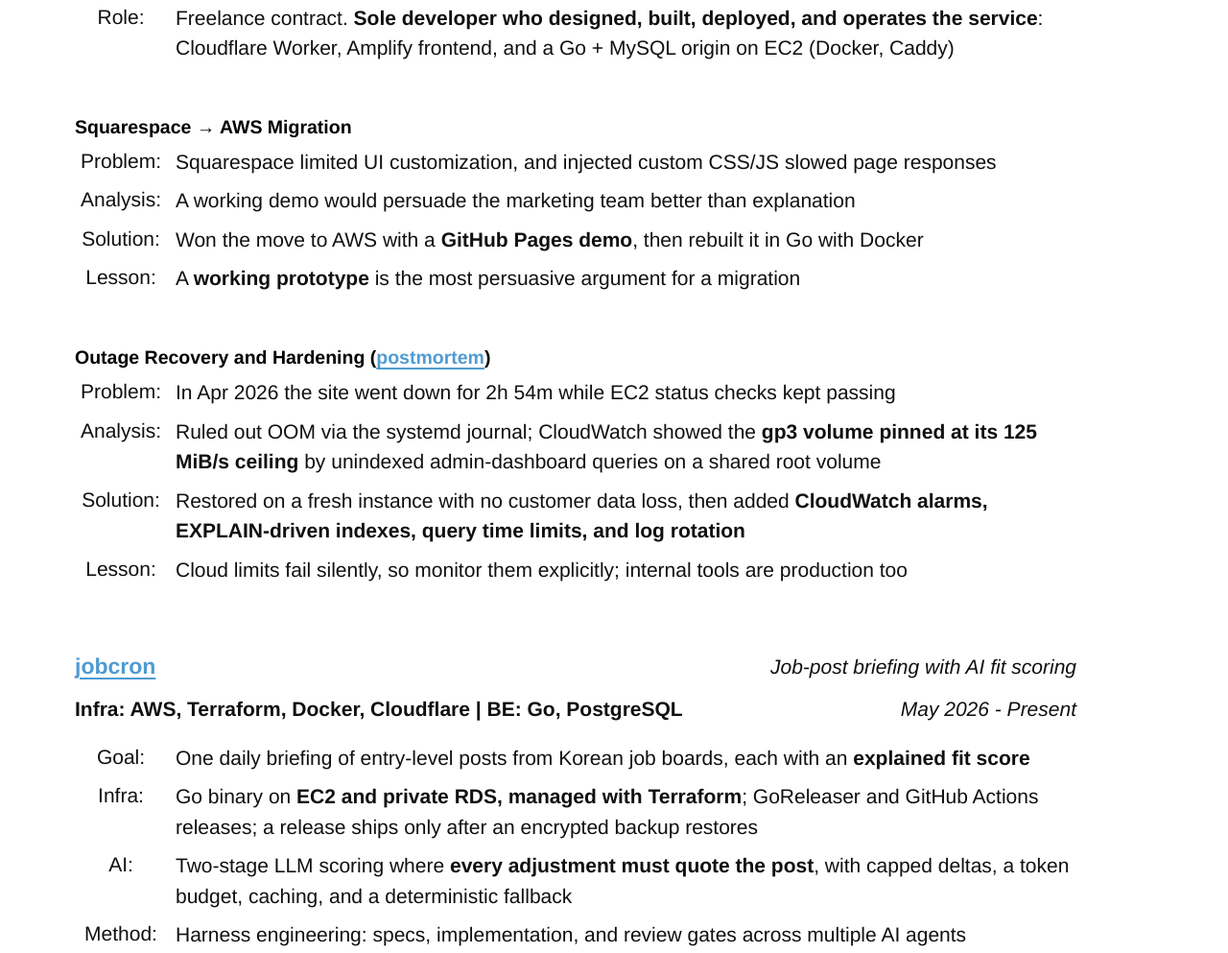
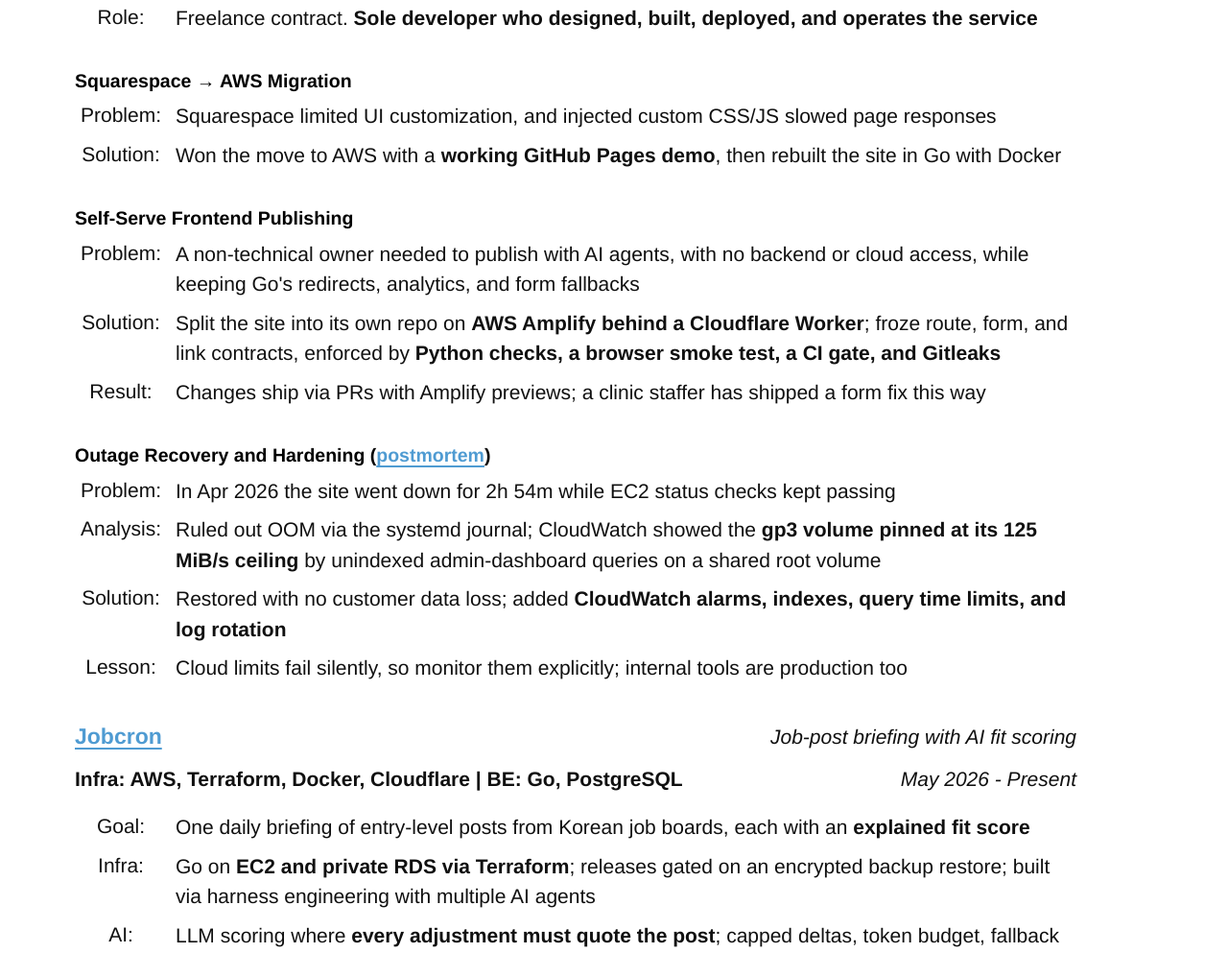
Before and after one commit to ohchanwu/jss-genr, a website: page resume/resume-en/resume-en.html in a window 1280 px wide. Shown: the part 514-1507 px from the top of the page at 96% size. Drawn offline with Linux system fonts and the light colour scheme.

Commit message:
snapshot before regenerating EN PDF: guardrails item, SSAFY/Kaggle details, MongoDB, Jobcron

```diff
--- a/resume/resume-en/resume-en.html
+++ b/resume/resume-en/resume-en.html
@@ -22,12 +22,12 @@
   --sp-h1: 26px;              /* name (h1) -> summary */
   --sp-section: 44px;         /* above a major section heading (h2) */
   --sp-section-body: 22px;    /* section heading -> its first content */
-  --sp-entry: 70px;           /* between project entries */
+  --sp-entry: 40px;           /* between project entries */
   --sp-entry-edu: 28px;       /* between education entries */
   --sp-role: 14px;            /* company line -> role line */
   --sp-roleline: 20px;        /* role line -> first labeled line */
   --sp-line: 9px;            /* between labeled lines */
-  --sp-subhead: 54px;         /* above an h4 sub-heading */
+  --sp-subhead: 38px;         /* above an h4 sub-heading */
   --sp-subhead-body: 8px;     /* h4 sub-heading -> its first labeled line (hugs it) */
   --sp-list-before: 14px;     /* before a bullet list */
   --sp-list-item: 5px;        /* between bullets */
@@ -426,25 +426,26 @@ a {
 <section class="entry">
 <div class="entry-row entry-company"><div class="entry-main"><a href="https://chaphysicaltherapy.com/">Cha Physical Therapy</a></div><div class="entry-side">Web app for an NYC physical therapy clinic</div></div>
 <div class="entry-row entry-role"><div class="entry-main"><strong>Infra: AWS, Docker, Cloudflare | BE: Go, MySQL | FE: JS, CSS, HTML</strong></div><div class="entry-side"><em>Aug 2025 - Present</em></div></div>
-<p class="labeled-line label-운영"><span class="line-label">Role</span><span class="label-body">Freelance contract. <strong>Sole developer who designed, built, deployed, and operates the service</strong>: Cloudflare Worker, Amplify frontend, and a Go + MySQL origin on EC2 (Docker, Caddy)</span></p>
+<p class="labeled-line label-운영"><span class="line-label">Role</span><span class="label-body">Freelance contract. <strong>Sole developer who designed, built, deployed, and operates the service</strong></span></p>
 <h4>Squarespace → AWS Migration</h4>
 <p class="labeled-line label-문제"><span class="line-label">Problem</span><span class="label-body">Squarespace limited UI customization, and injected custom CSS/JS slowed page responses</span></p>
-<p class="labeled-line label-분석"><span class="line-label">Analysis</span><span class="label-body">A working demo would persuade the marketing team better than explanation</span></p>
-<p class="labeled-line label-해결"><span class="line-label">Solution</span><span class="label-body">Won the move to AWS with a <strong>GitHub Pages demo</strong>, then rebuilt it in Go with Docker</span></p>
-<p class="labeled-line label-교훈"><span class="line-label">Lesson</span><span class="label-body">A <strong>working prototype</strong> is the most persuasive argument for a migration</span></p>
+<p class="labeled-line label-해결"><span class="line-label">Solution</span><span class="label-body">Won the move to AWS with a <strong>working GitHub Pages demo</strong>, then rebuilt the site in Go with Docker</span></p>
+<h4>Self-Serve Frontend Publishing</h4>
+<p class="labeled-line label-문제"><span class="line-label">Problem</span><span class="label-body">A non-technical owner needed to publish with AI agents, with no backend or cloud access, while keeping Go's redirects, analytics, and form fallbacks</span></p>
+<p class="labeled-line label-해결"><span class="line-label">Solution</span><span class="label-body">Split the site into its own repo on <strong>AWS Amplify behind a Cloudflare Worker</strong>; froze route, form, and link contracts, enforced by <strong>Python checks, a browser smoke test, a CI gate, and Gitleaks</strong></span></p>
+<p class="labeled-line label-결과"><span class="line-label">Result</span><span class="label-body">Changes ship via PRs with Amplify previews; a clinic staffer has shipped a form fix this way</span></p>
 <h4>Outage Recovery and Hardening (<a href="https://github.com/ohchanwu/cha-pt-postmortems/blob/main/2026-04-17/2026-04-17.md">postmortem</a>)</h4>
 <p class="labeled-line label-문제"><span class="line-label">Problem</span><span class="label-body">In Apr 2026 the site went down for 2h 54m while EC2 status checks kept passing</span></p>
 <p class="labeled-line label-분석"><span class="line-label">Analysis</span><span class="label-body">Ruled out OOM via the systemd journal; CloudWatch showed the <strong>gp3 volume pinned at its 125 MiB/s ceiling</strong> by unindexed admin-dashboard queries on a shared root volume</span></p>
-<p class="labeled-line label-해결"><span class="line-label">Solution</span><span class="label-body">Restored on a fresh instance with no customer data loss, then added <strong>CloudWatch alarms, EXPLAIN-driven indexes, query time limits, and log rotation</strong></span></p>
+<p class="labeled-line label-해결"><span class="line-label">Solution</span><span class="label-body">Restored with no customer data loss; added <strong>CloudWatch alarms, indexes, query time limits, and log rotation</strong></span></p>
 <p class="labeled-line label-교훈"><span class="line-label">Lesson</span><span class="label-body">Cloud limits fail silently, so monitor them explicitly; internal tools are production too</span></p>
 </section>
 <section class="entry">
-<div class="entry-row entry-company"><div class="entry-main"><a href="https://github.com/ohchanwu/jobcron">jobcron</a></div><div class="entry-side">Job-post briefing with AI fit scoring</div></div>
+<div class="entry-row entry-company"><div class="entry-main"><a href="https://github.com/ohchanwu/jobcron">Jobcron</a></div><div class="entry-side">Job-post briefing with AI fit scoring</div></div>
 <div class="entry-row entry-role"><div class="entry-main"><strong>Infra: AWS, Terraform, Docker, Cloudflare | BE: Go, PostgreSQL</strong></div><div class="entry-side"><em>May 2026 - Present</em></div></div>
 <p class="labeled-line label-목적"><span class="line-label">Goal</span><span class="label-body">One daily briefing of entry-level posts from Korean job boards, each with an <strong>explained fit score</strong></span></p>
-<p class="labeled-line label-구조"><span class="line-label">Infra</span><span class="label-body">Go binary on <strong>EC2 and private RDS, managed with Terraform</strong>; GoReleaser and GitHub Actions releases; a release ships only after an encrypted backup restores</span></p>
-<p class="labeled-line label-추론"><span class="line-label">AI</span><span class="label-body">Two-stage LLM scoring where <strong>every adjustment must quote the post</strong>, with capped deltas, a token budget, caching, and a deterministic fallback</span></p>
-<p class="labeled-line label-방식"><span class="line-label">Method</span><span class="label-body">Harness engineering: specs, implementation, and review gates across multiple AI agents</span></p>
+<p class="labeled-line label-구조"><span class="line-label">Infra</span><span class="label-body">Go on <strong>EC2 and private RDS via Terraform</strong>; releases gated on an encrypted backup restore; built via harness engineering with multiple AI agents</span></p>
+<p class="labeled-line label-추론"><span class="line-label">AI</span><span class="label-body">LLM scoring where <strong>every adjustment must quote the post</strong>; capped deltas, token budget, fallback</span></p>
 </section>
 </main>
 <main class="page project-page">
@@ -460,11 +461,11 @@ a {
 <section class="education">
 <section class="entry education-entry">
 <div class="entry-row entry-company"><div class="entry-main">Samsung Software &amp; AI Academy for Youth (SSAFY)</div><div class="entry-side"><em>Seoul · 16th cohort</em></div></div>
-<div class="entry-row entry-role"><div class="entry-main"><strong>Coding track - Java major class</strong></div><div class="entry-side"><em>Jul 2026 - Jun 2027</em></div></div>
+<div class="entry-row entry-role"><div class="entry-main"><strong>Coding track - Java major class</strong></div><div class="entry-side"><em>Jul 2026 - Present</em></div></div>
 <ul>
-<li>Ranked 1st in my class and 2nd across the non-major cohort, then moved up to the Java major class</li>
+<li>Ranked 1st in my class and 2nd across the non-major cohort on subject and monthly exams; passed a technical interview to move up to the Java major class</li>
 <li>Vice class president of the Java major class</li>
-<li>AI Challenge (Kaggle Korean VQA, 217 teams, team of 4): raised the team's score from 0.956 to 0.971 with logit scoring, debiasing, LoRA, and ensembling</li>
+<li>AI Challenge (Kaggle Korean VQA, 217 teams, team of 4): raised the team's score from 0.956 to 0.974 (1st in my class) with logit scoring, debiasing, LoRA, and ensembling</li>
 </ul>
 </section>
 <section class="entry education-entry">
@@ -488,7 +489,7 @@ a {
 <h2>Skills</h2>
 <section class="skills">
 <p>Languages: <span class="skill-pill">Go</span> <span class="skill-pill">Java</span> <span class="skill-pill">Python</span> <span class="skill-pill">JS</span></p>
-<p>Database: <span class="skill-pill">MySQL</span> <span class="skill-pill">PostgreSQL</span></p>
+<p>Database: <span class="skill-pill">MySQL</span> <span class="skill-pill">PostgreSQL</span> <span class="skill-pill">MongoDB</span></p>
 <p>Infra: <span class="skill-pill">AWS</span> <span class="skill-pill">Docker</span> <span class="skill-pill">Terraform</span> <span class="skill-pill">Cloudflare</span></p>
 <p>Tools: <span class="skill-pill">Git</span> <span class="skill-pill">GitHub Actions</span> <span class="skill-pill">Linux</span></p>
 </section>
```
